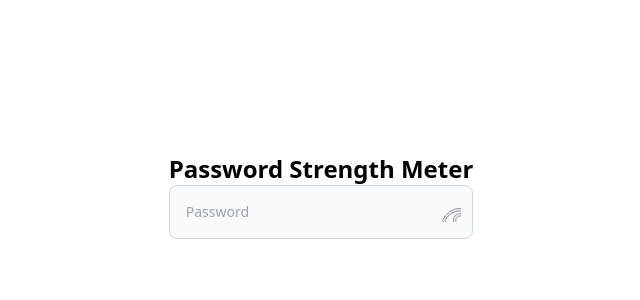
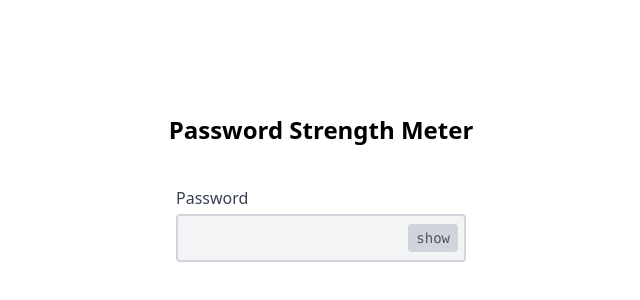
Before and after one commit to CS440-project/CS440-Password-Strength-Meter, a React (Create React App) app: page / in a window 1280 px wide. Shown: the part 204-504 px from the top of the page, without its empty margins (319-959 px from the left). Built offline with nearby package versions, Linux system fonts and the light colour scheme.

Commit message:
feat: show/hide function

```diff
--- a/src/App.js
+++ b/src/App.js
@@ -4,7 +4,7 @@ function App() {
   return (
     <div className="flex justify-center items-center h-screen w-screen">
       <div className="flex-col justify-center">
-        <h1 className="text-2xl font-bold">Password Strength Meter</h1>
+        <h1 className="text-2xl font-bold text-center">Password Strength Meter</h1>
         <PasswordMeter className="justify-center" />
       </div>
     </div>
--- a/src/components/PasswordMeter.js
+++ b/src/components/PasswordMeter.js
@@ -13,14 +13,17 @@ export default function PasswordMeter() {
     }
 
     return (
-        <form>
-            <label for="search" class="mb-2 text-sm font-medium text-gray-900 sr-only dark:text-white">Password</label>
-            <div class="relative">
-                <input type={visibility} id="password" class="block w-full p-4 text-sm text-gray-900 border border-gray-300 rounded-lg bg-gray-50 focus:ring-blue-500 focus:border-blue-500 dark:bg-gray-700 dark:border-gray-600 dark:placeholder-gray-400 dark:text-white dark:focus:ring-blue-500 dark:focus:border-blue-500" placeholder="Password" required />
-                {/* <button type="submit" class="text-white absolute right-2.5 bottom-2.5 bg-blue-700 hover:bg-blue-800 focus:ring-4 focus:outline-none focus:ring-blue-300 font-medium rounded-lg text-sm px-4 py-2 dark:bg-blue-600 dark:hover:bg-blue-700 dark:focus:ring-blue-800">Search</button> */}
-                <div class="absolute inset-y-0 right-3 flex items-center pointer-events-none">
-                    <svg xmlns="http://www.w3.org/2000/svg" aria-hidden="true" class="w-5 h-5 text-gray-500 dark:text-gray-400" fill="none" stroke="currentColor" viewBox="0 0 25 25" height="25" width="25"><path d="M24 31.5q3.55 0 6.025-2.475Q32.5 26.55 32.5 23q0-3.55-2.475-6.025Q27.55 14.5 24 14.5q-3.55 0-6.025 2.475Q15.5 19.45 15.5 23q0 3.55 2.475 6.025Q20.45 31.5 24 31.5Zm0-2.9q-2.35 0-3.975-1.625T18.4 23q0-2.35 1.625-3.975T24 17.4q2.35 0 3.975 1.625T29.6 23q0 2.35-1.625 3.975T24 28.6Zm0 9.4q-7.3 0-13.2-4.15Q4.9 29.7 2 23q2.9-6.7 8.8-10.85Q16.7 8 24 8q7.3 0 13.2 4.15Q43.1 16.3 46 23q-2.9 6.7-8.8 10.85Q31.3 38 24 38Zm0-15Zm0 12q6.05 0 11.125-3.275T42.85 23q-2.65-5.45-7.725-8.725Q30.05 11 24 11t-11.125 3.275Q7.8 17.55 5.1 23q2.7 5.45 7.775 8.725Q17.95 35 24 35Z" /></svg>
+        <form class="p-4 max-w-md mx-auto">
+            <label class="font-medium block mb-1 mt-6 text-gray-700" for="password">
+                Password
+            </label>
+            <div class="relative w-full">
+                <div class="absolute inset-y-0 right-0 flex items-center px-2">
+                    <input class="hidden js-password-toggle" id="toggle" type="checkbox" onClick={()=>toggleVisibiliy()} />
+                    <label class="bg-gray-300 hover:bg-gray-400 rounded px-2 py-1 text-sm text-gray-600 font-mono cursor-pointer js-password-label" for="toggle">{visibility === "password" ? "show" : "hide"}</label>
                 </div>
+                <input class="appearance-none border-2 rounded w-full py-3 px-3 leading-tight border-gray-300 bg-gray-100 focus:outline-none focus:border-indigo-700 focus:bg-white text-gray-700 pr-16 font-mono js-password" id="password" type={visibility} autocomplete="off"
+                />
             </div>
         </form>);
 
```
